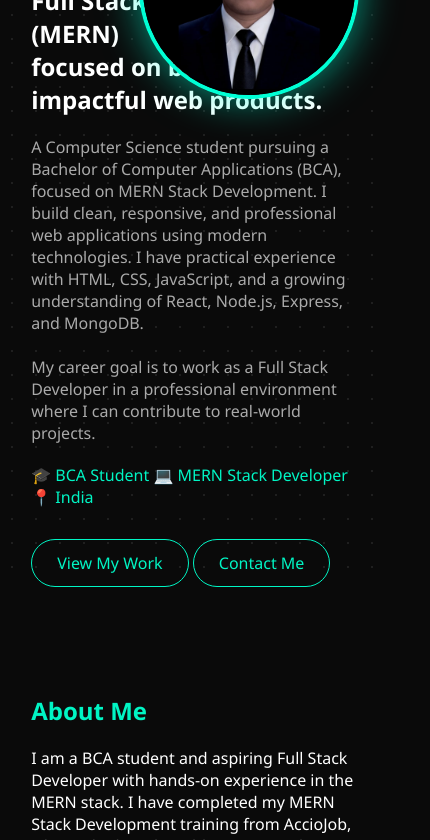
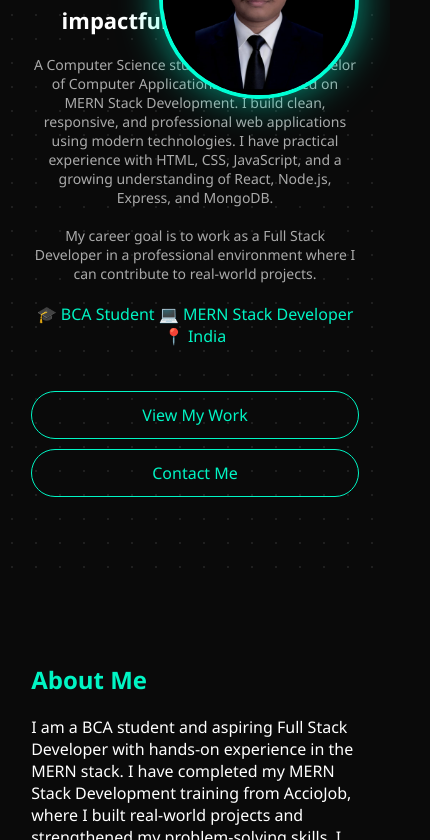
Before and after one commit to PrahladKumar-dev/portfolio, a plain HTML site: page index.html in a window 390 px wide. Shown: the part 261-1101 px from the top of the page, 430 px wide, since content can reach past the window. Drawn offline with Linux system fonts and the light colour scheme.

Commit message:
mobile responsive fix

```diff
--- a/style.css
+++ b/style.css
@@ -158,3 +158,38 @@ footer {
   background: #000;
   z-index: -1;
 }
+/* 📱 MOBILE RESPONSIVE FIX */
+@media (max-width: 768px) {
+
+  .hero-wrapper {
+    flex-direction: column;
+    text-align: center;
+  }
+
+  .hero-img {
+    margin-top: 20px;
+  }
+
+  .profile-img {
+    width: 200px;   /* image chhota */
+    height: 200px;
+  }
+
+  .hero-content h2 {
+    font-size: 22px;
+  }
+
+  .intro {
+    font-size: 14px;
+  }
+
+  nav ul {
+    display: none; /* optional (menu hide mobile me) */
+  }
+
+  .buttons {
+    display: flex;
+    flex-direction: column;
+    gap: 10px;
+  }
+}
```
